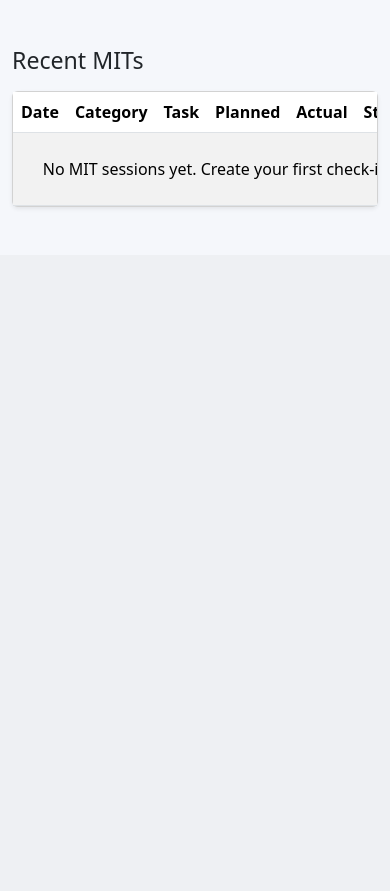
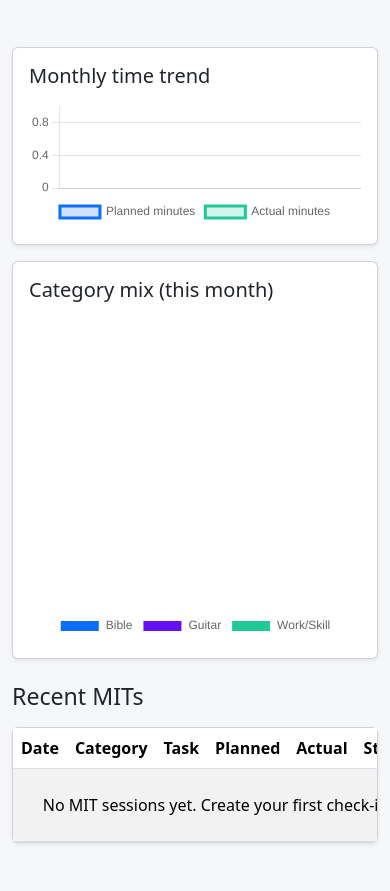
Before and after one commit to elivergara/Focused-Time-Tracker, a Django app: page / in a window 390 px wide. Shown: the part 845-1736 px from the top of the page. Before the commit the page ends 1052 px from the top, so only its background shows below. Run offline with Django 5.2, Linux system fonts and the light colour scheme; data that the repository does not hold is empty; style sheets or scripts are compiled from the project's sources; some libraries are stand-ins or nearby versions.

Commit message:
Improve MIT UI: responsive status field, animated hero, navbar menu, edit flow, and charts

```diff
--- a/core/urls.py
+++ b/core/urls.py
@@ -5,5 +5,6 @@ urlpatterns = [
     path("", views.home, name="home"),
     path("checkins/new/", views.checkin_create, name="checkin_create"),
     path("checkins/<int:pk>/", views.checkin_detail, name="checkin_detail"),
+    path("checkins/<int:pk>/edit/", views.checkin_edit, name="checkin_edit"),
     path("summary/monthly/", views.monthly_summary, name="monthly_summary"),
 ]
--- a/core/views.py
+++ b/core/views.py
@@ -1,4 +1,5 @@
-from datetime import date
+from collections import defaultdict
+from datetime import date, timedelta
 
 from django.contrib import messages
 from django.db.models import Count, Q, Sum
@@ -7,6 +8,30 @@ from django.shortcuts import get_object_or_404, redirect, render
 
 from .forms import DailyCheckinForm, MITSessionFormSet
 from .models import DailyCheckin, MITSession
+
+
+def _is_checkin_completed(checkin):
+    mits = list(checkin.mits.all())
+    return len(mits) == 3 and all(m.status == MITSession.Status.COMPLETED for m in mits)
+
+
+def _current_streak():
+    checkins = DailyCheckin.objects.prefetch_related("mits").order_by("-date")
+    if not checkins.exists():
+        return 0
+
+    streak = 0
+    expected_date = date.today()
+    checkin_map = {c.date: c for c in checkins}
+
+    while True:
+        checkin = checkin_map.get(expected_date)
+        if not checkin or not _is_checkin_completed(checkin):
+            break
+        streak += 1
+        expected_date = expected_date - timedelta(days=1)
+
+    return streak
 
 
 def home(request):
@@ -20,13 +45,65 @@ def home(request):
         actual_minutes=Sum("actual_minutes"),
     )
 
+    total = summary["total"] or 0
+    completed = summary["completed"] or 0
+    completion_rate = round((completed / total) * 100, 1) if total else 0
+    current_streak = _current_streak()
+
     recent_mits = MITSession.objects.select_related("daily_checkin").order_by("-daily_checkin__date", "category")[:9]
+
+    # Last 6 months trend
+    trend_qs = (
+        MITSession.objects.annotate(month=TruncMonth("daily_checkin__date"))
+        .values("month")
+        .annotate(
+            planned=Sum("planned_minutes"),
+            actual=Sum("actual_minutes"),
+            completed=Count("id", filter=Q(status=MITSession.Status.COMPLETED)),
+            total=Count("id"),
+        )
+        .order_by("month")
+    )
+
+    trend_labels = []
+    trend_planned = []
+    trend_actual = []
+    trend_completion_rate = []
+    for row in trend_qs:
+        trend_labels.append(row["month"].strftime("%b %Y"))
+        trend_planned.append(row["planned"] or 0)
+        trend_actual.append(row["actual"] or 0)
+        total_row = row["total"] or 0
+        comp_row = row["completed"] or 0
+        trend_completion_rate.append(round((comp_row / total_row) * 100, 1) if total_row else 0)
+
+    # Category breakdown for current month
+    category_qs = (
+        month_sessions.values("category")
+        .annotate(count=Count("id"), completed=Count("id", filter=Q(status=MITSession.Status.COMPLETED)))
+        .order_by("category")
+    )
+    category_counts = defaultdict(int)
+    for row in category_qs:
+        category_counts[row["category"]] = row["count"]
 
     context = {
         "app_name": "MIT Dashboard",
         "subtitle": "Track your Most Important Tasks with clarity, consistency, and momentum.",
         "summary": summary,
         "recent_mits": recent_mits,
+        "completion_rate": completion_rate,
+        "current_streak": current_streak,
+        "trend_labels": trend_labels,
+        "trend_planned": trend_planned,
+        "trend_actual": trend_actual,
+        "trend_completion_rate": trend_completion_rate,
+        "category_labels": ["Bible", "Guitar", "Work/Skill"],
+        "category_data": [
+            category_counts[MITSession.Category.BIBLE],
+            category_counts[MITSession.Category.GUITAR],
+            category_counts[MITSession.Category.WORK_SKILL],
+        ],
     }
     return render(request, "core/home.html", context)
 
@@ -54,35 +131,39 @@ def checkin_create(request):
             ],
         )
 
-    return render(request, "core/checkin_form.html", {"form": form, "formset": formset})
+    return render(request, "core/checkin_form.html", {"form": form, "formset": formset, "mode": "create"})
+
+
+def checkin_edit(request, pk):
+    checkin = get_object_or_404(DailyCheckin, pk=pk)
+
+    if request.method == "POST":
+        form = DailyCheckinForm(request.POST, instance=checkin)
+        formset = MITSessionFormSet(request.POST, instance=checkin)
+        if form.is_valid() and formset.is_valid():
+            form.save()
+            formset.save()
+            messages.success(request, "Check-in updated.")
+            return redirect("checkin_detail", pk=checkin.pk)
+    else:
+        form = DailyCheckinForm(instance=checkin)
+        formset = MITSessionFormSet(instance=checkin)
+
+    return render(request, "core/checkin_form.html", {"form": form, "formset": formset, "mode": "edit", "checkin": checkin})
 
 
 def monthly_summary(request):
-    monthly = (
+    rows = (
         MITSession.objects.annotate(month=TruncMonth("daily_checkin__date"))
         .values("month", "category")
         .annotate(
             count=Count("id"),
-            completed=Count("id"),
+            completed=Count("id", filter=Q(status=MITSession.Status.COMPLETED)),
             planned_minutes=Sum("planned_minutes"),
             actual_minutes=Sum("actual_minutes"),
         )
         .order_by("-month", "category")
     )
-
-    # Correct completed counts with explicit filter (kept simple for template use)
-    rows = []
-    for row in monthly:
-        month = row["month"]
-        category = row["category"]
-        completed = MITSession.objects.filter(
-            daily_checkin__date__year=month.year,
-            daily_checkin__date__month=month.month,
-            category=category,
-            status=MITSession.Status.COMPLETED,
-        ).count()
-        row["completed"] = completed
-        rows.append(row)
 
     return render(request, "core/monthly_summary.html", {"rows": rows})
 
--- a/static/scss/main.scss
+++ b/static/scss/main.scss
@@ -14,8 +14,36 @@ body {
     url("https://images.unsplash.com/photo-1451187580459-43490279c0fa?auto=format&fit=crop&w=1600&q=80") center/cover no-repeat;
 }
 
+.hero-animated-glow {
+  position: absolute;
+  inset: -30%;
+  background: radial-gradient(circle at 20% 30%, rgba(13, 110, 253, 0.35), transparent 40%),
+    radial-gradient(circle at 80% 70%, rgba(111, 66, 193, 0.35), transparent 35%);
+  animation: pulseMove 12s ease-in-out infinite alternate;
+  pointer-events: none;
+}
+
+@keyframes pulseMove {
+  0% {
+    transform: translate3d(-2%, -1%, 0) scale(1);
+    opacity: 0.6;
+  }
+  100% {
+    transform: translate3d(2%, 1%, 0) scale(1.08);
+    opacity: 0.9;
+  }
+}
+
 .glass-card {
-  background: rgba(255, 255, 255, 0.9);
+  background: rgba(255, 255, 255, 0.92);
   backdrop-filter: blur(4px);
   border-radius: 1rem;
 }
+
+.status-card {
+  min-height: 360px;
+}
+
+.navbar .nav-link {
+  font-weight: 500;
+}
--- a/templates/base.html
+++ b/templates/base.html
@@ -8,11 +8,29 @@
     <link rel="stylesheet" href="{% static 'css/main.css' %}" />
   </head>
   <body>
-    <nav class="navbar navbar-expand-lg navbar-dark bg-dark shadow-sm">
+    <nav class="navbar navbar-expand-lg navbar-dark bg-dark shadow-sm sticky-top">
       <div class="container">
         <a class="navbar-brand fw-semibold" href="/">
           <i class="fa-solid fa-bullseye me-2"></i>MIT Dashboard
         </a>
+
+        <button class="navbar-toggler" type="button" data-bs-toggle="collapse" data-bs-target="#mainNav" aria-controls="mainNav" aria-expanded="false" aria-label="Toggle navigation">
+          <span class="navbar-toggler-icon"></span>
+        </button>
+
+        <div class="collapse navbar-collapse" id="mainNav">
+          <ul class="navbar-nav ms-auto mb-2 mb-lg-0">
+            <li class="nav-item">
+              <a class="nav-link" href="{% url 'home' %}"><i class="fa-solid fa-house me-1"></i>Home</a>
+            </li>
+            <li class="nav-item">
+              <a class="nav-link" href="{% url 'checkin_create' %}"><i class="fa-solid fa-plus me-1"></i>New Check-in</a>
+            </li>
+            <li class="nav-item">
+              <a class="nav-link" href="{% url 'monthly_summary' %}"><i class="fa-solid fa-chart-column me-1"></i>Monthly</a>
+            </li>
+          </ul>
+        </div>
       </div>
     </nav>
 
@@ -25,5 +43,8 @@
     {% endif %}
 
     {% block content %}{% endblock %}
+
+    <script src="https://cdn.jsdelivr.net/npm/bootstrap@5.3.8/dist/js/bootstrap.bundle.min.js"></script>
+    {% block extra_js %}{% endblock %}
   </body>
 </html>
--- a/templates/core/checkin_detail.html
+++ b/templates/core/checkin_detail.html
@@ -5,7 +5,10 @@
 <div class="container py-5">
   <div class="d-flex justify-content-between align-items-center mb-3">
     <h2 class="mb-0">Check-in {{ checkin.date }}</h2>
-    <a href="{% url 'home' %}" class="btn btn-outline-secondary">Back</a>
+    <div class="d-flex gap-2">
+      <a href="{% url 'checkin_edit' checkin.pk %}" class="btn btn-primary"><i class="fa-solid fa-pen me-2"></i>Edit</a>
+      <a href="{% url 'home' %}" class="btn btn-outline-secondary">Back</a>
+    </div>
   </div>
 
   {% if checkin.notes %}
--- a/templates/core/home.html
+++ b/templates/core/home.html
@@ -3,8 +3,9 @@
 {% block title %}Home · MIT Dashboard{% endblock %}
 
 {% block content %}
-<header class="hero d-flex align-items-center">
-  <div class="container py-5">
+<header class="hero d-flex align-items-center position-relative overflow-hidden">
+  <div class="hero-animated-glow"></div>
+  <div class="container py-5 position-relative">
     <div class="row align-items-center">
       <div class="col-lg-7 text-white">
         <span class="badge text-bg-primary mb-3">Django · SQLite · Bootstrap</span>
@@ -16,12 +17,14 @@
         </div>
       </div>
       <div class="col-lg-5 mt-4 mt-lg-0">
-        <div class="card glass-card border-0 shadow-lg">
-          <div class="card-body p-4">
+        <div class="card glass-card border-0 shadow-lg status-card">
+          <div class="card-body p-4 p-lg-5">
             <h5 class="card-title fw-semibold mb-3"><i class="fa-regular fa-calendar-check me-2"></i>This month</h5>
-            <ul class="list-unstyled mb-0">
+            <ul class="list-unstyled mb-0 fs-6">
               <li class="mb-2">Total MITs: <strong>{{ summary.total|default:0 }}</strong></li>
               <li class="mb-2">Completed: <strong>{{ summary.completed|default:0 }}</strong></li>
+              <li class="mb-2">Completion rate: <strong>{{ completion_rate }}%</strong></li>
+              <li class="mb-2">Current streak: <strong>{{ current_streak }} day{{ current_streak|pluralize }}</strong></li>
               <li class="mb-2">Planned minutes: <strong>{{ summary.planned_minutes|default:0 }}</strong></li>
               <li>Actual minutes: <strong>{{ summary.actual_minutes|default:0 }}</strong></li>
             </ul>
@@ -33,6 +36,25 @@
 </header>
 
 <section class="container my-5">
+  <div class="row g-3 mb-4">
+    <div class="col-lg-8">
+      <div class="card shadow-sm h-100">
+        <div class="card-body">
+          <h5 class="card-title">Monthly time trend</h5>
+          <canvas id="trendChart" height="120"></canvas>
+        </div>
+      </div>
+    </div>
+    <div class="col-lg-4">
+      <div class="card shadow-sm h-100">
+        <div class="card-body">
+          <h5 class="card-title">Category mix (this month)</h5>
+          <canvas id="categoryChart" height="120"></canvas>
+        </div>
+      </div>
+    </div>
+  </div>
+
   <div class="d-flex justify-content-between align-items-center mb-3">
     <h3 class="mb-0">Recent MITs</h3>
   </div>
@@ -67,4 +89,48 @@
     </div>
   </div>
 </section>
+
+{{ trend_labels|json_script:"trend-labels" }}
+{{ trend_planned|json_script:"trend-planned" }}
+{{ trend_actual|json_script:"trend-actual" }}
+{{ category_labels|json_script:"category-labels" }}
+{{ category_data|json_script:"category-data" }}
 {% endblock %}
+
+{% block extra_js %}
+<script src="https://cdn.jsdelivr.net/npm/chart.js@4.4.9/dist/chart.umd.min.js"></script>
+<script>
+  const trendLabels = JSON.parse(document.getElementById('trend-labels').textContent);
+  const trendPlanned = JSON.parse(document.getElementById('trend-planned').textContent);
+  const trendActual = JSON.parse(document.getElementById('trend-actual').textContent);
+  const categoryLabels = JSON.parse(document.getElementById('category-labels').textContent);
+  const categoryData = JSON.parse(document.getElementById('category-data').textContent);
+
+  const trendCtx = document.getElementById('trendChart');
+  if (trendCtx) {
+    new Chart(trendCtx, {
+      type: 'line',
+      data: {
+        labels: trendLabels,
+        datasets: [
+          { label: 'Planned minutes', data: trendPlanned, borderColor: '#0d6efd', backgroundColor: 'rgba(13,110,253,.2)', tension: .35, fill: true },
+          { label: 'Actual minutes', data: trendActual, borderColor: '#20c997', backgroundColor: 'rgba(32,201,151,.2)', tension: .35, fill: true }
+        ]
+      },
+      options: { responsive: true, plugins: { legend: { position: 'bottom' } } }
+    });
+  }
+
+  const categoryCtx = document.getElementById('categoryChart');
+  if (categoryCtx) {
+    new Chart(categoryCtx, {
+      type: 'doughnut',
+      data: {
+        labels: categoryLabels,
+        datasets: [{ data: categoryData, backgroundColor: ['#0d6efd', '#6610f2', '#20c997'] }]
+      },
+      options: { responsive: true, plugins: { legend: { position: 'bottom' } } }
+    });
+  }
+</script>
+{% endblock %}
--- a/templates/core/monthly_summary.html
+++ b/templates/core/monthly_summary.html
@@ -25,7 +25,7 @@
           {% for row in rows %}
             <tr>
               <td>{{ row.month|date:'M Y' }}</td>
-              <td>{{ row.category|title }}</td>
+              <td>{{ row.category|cut:'_'|title }}</td>
               <td>{{ row.count }}</td>
               <td>{{ row.completed }}</td>
               <td>{{ row.planned_minutes|default:0 }}</td>
```
Also changed, not shown: templates/core/checkin_form.html (+11 -11 lines).
